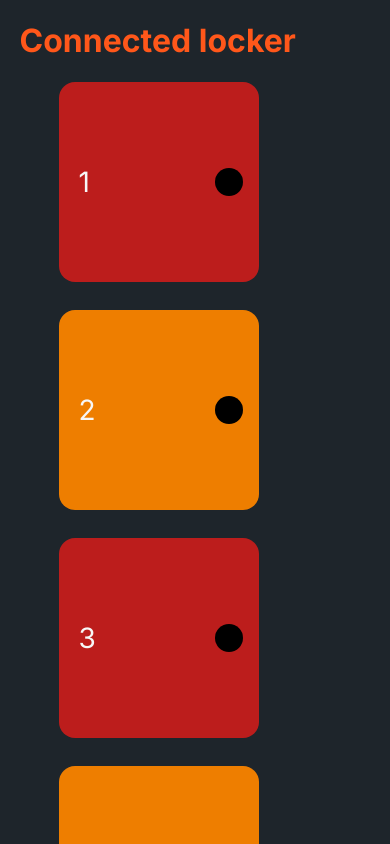
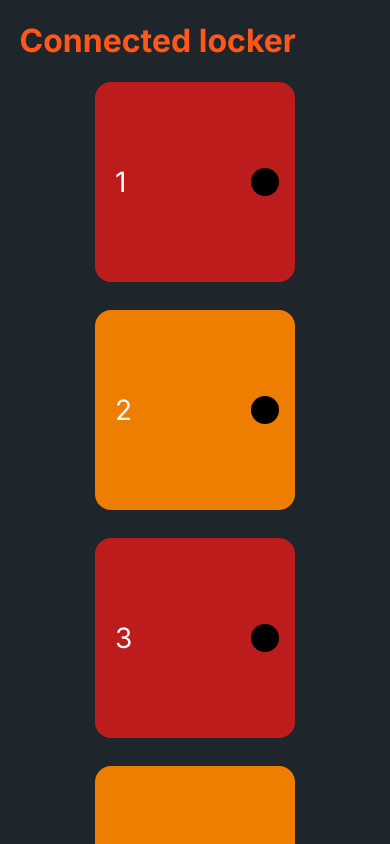
Before and after one commit to JaxV9/connected-locker, a Next.js app: page / in a window 390 px wide. Shown: the top 844 px of the page. Built offline with nearby package versions, Linux system fonts and the light colour scheme.

Commit message:
feat: menu finished

```diff
--- a/src/app/components/ui/card/card.tsx
+++ b/src/app/components/ui/card/card.tsx
@@ -6,7 +6,7 @@ type CardPropsType = {
     id: number,
     user: number | null,
     state: string,
-    updateCurrentLockerProps: (locker: number) => void,
+    updateCurrentLockerProps: (id: number | null, isMenuActive: boolean) => void,
     currentLockerProps: number | null
 };
 
@@ -19,7 +19,12 @@ export const Card = ({ id, state, updateCurrentLockerProps, currentLockerProps }
     const ableToClick = ["available", "yours"]
 
     const toggle = () => {
-        updateCurrentLockerProps(id)
+        if(currentLockerProps !== id) {
+            updateCurrentLockerProps(id, true)
+        }
+        if(currentLockerProps === id){
+            updateCurrentLockerProps(null, false)
+        }
     }
 
     useEffect(() => {
--- a/src/app/components/ui/card/style.css
+++ b/src/app/components/ui/card/style.css
@@ -5,6 +5,8 @@
     width: 200px;
     height: 200px;
     transition: all ease 0.2s;
+    margin-left: auto;
+    margin-right: auto;
 }
 
 .card-clicked {
@@ -26,8 +28,8 @@
 }
 
 .card-container {
-    width: 200px;
-    height: 200px;
+    width: 100%;
+    height: 100%;
 }
 
 .card-container-clicked {
--- a/src/app/components/ui/cardList/style.css
+++ b/src/app/components/ui/cardList/style.css
@@ -1,5 +1,6 @@
 .card-list {
-    width: 70%;
+    width: fit-content;
+    min-width: 70%;
     margin-left: auto;
     margin-right: auto;
     display: grid;
@@ -7,3 +8,16 @@
     column-gap: 28px;
     row-gap: 28px;
 }
+
+@media (max-width: 450px) {
+    .card-list {
+        width: fit-content;
+        min-width: 70%;
+        margin-left: auto;
+        margin-right: auto;
+        display: grid;
+        grid-template-columns: none;
+        column-gap: 28px;
+        row-gap: 28px;
+    }
+}
--- a/src/app/components/ui/menu/menu.tsx
+++ b/src/app/components/ui/menu/menu.tsx
@@ -1,19 +1,17 @@
 'use client';
-
-import { Dispatch, SetStateAction } from "react";
 
 type MenuPropsType = {
     menuIsActiveProps: boolean,
-    setMenuIsActiveProps: Dispatch<SetStateAction<boolean>>
+    handleCloseMenuProps: () => void
 }
 
-export const Menu = ({menuIsActiveProps, setMenuIsActiveProps}: MenuPropsType) => {
+export const Menu = ({menuIsActiveProps, handleCloseMenuProps}: MenuPropsType) => {
 
 
     return (
         <>
-        <div className={menuIsActiveProps ? "menu-enabled" : "menu-disabled"} onClick={() => setMenuIsActiveProps(!menuIsActiveProps)}>
-
+        <div className={menuIsActiveProps ? "menu-enabled" : "menu-disabled"}>
+            <div className="cross" onClick={handleCloseMenuProps}></div>
         </div>
         </>
     )
--- a/src/app/components/ui/menu/style.css
+++ b/src/app/components/ui/menu/style.css
@@ -32,3 +32,22 @@
     transition: all ease 0.2s;
     z-index: 2;
 }
+
+.cross {
+    background-position: center;
+    background-repeat: no-repeat;
+    background-size: cover;
+    width: 28px;
+    height: 28px;
+    position: absolute;
+    top: 16px;
+    left: 16px;
+    background-image: url('../../../assets/cross.svg');
+    cursor: pointer;
+    transition: all ease 0.2s;
+}
+
+.cross:hover {
+    scale: 1.01;
+    transition: all ease 0.2s;
+}
--- a/src/app/page.tsx
+++ b/src/app/page.tsx
@@ -55,14 +55,19 @@ export default function Home() {
     }
   ]
 
-  const updateCurrentLocker = (id: number) => {
+  const updateCurrentLocker = (id: number | null, isMenuActive: boolean) => {
     setCurrentLocker(id)
-    setMenuIsActive(true)
+    setMenuIsActive(isMenuActive)
+  }
+
+  const handleCloseMenu = () => {
+    setMenuIsActive(!menuIsActive)
+    setCurrentLocker(null)
   }
 
   return (
     <>
-      <Menu menuIsActiveProps={menuIsActive} setMenuIsActiveProps={setMenuIsActive}/>
+      <Menu menuIsActiveProps={menuIsActive} handleCloseMenuProps={handleCloseMenu}/>
       <CardList >
         {lockerList.length > 0 ?
           lockerList.map((locker) => (
```
Also changed, not shown: src/app/assets/cross.svg (added).
